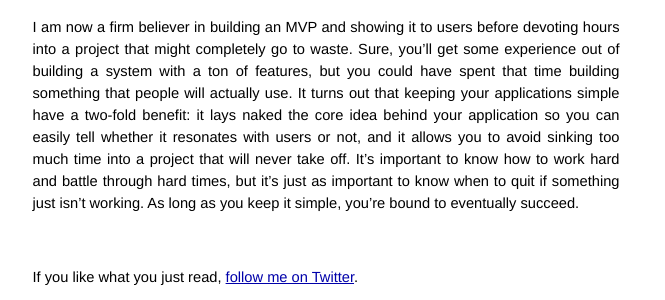
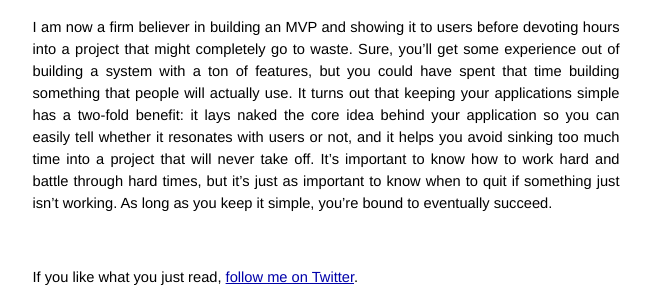
Before and after one commit to namukang/dskang.github.io, a Jekyll site: the page built from _posts/2012-03-30-simplicity-is-king.md, in a window 1280 px wide. Shown: the part 1858-2158 px from the top of the page, without its empty margins (314-979 px from the left). Built offline with Jekyll 4.4.1, drawn with Linux system fonts in a browser that asks for light colours; comment, search, counter and statistics services are not loaded.

Commit message:
Fix typo

```diff
--- a/_posts/2012-03-30-simplicity-is-king.md
+++ b/_posts/2012-03-30-simplicity-is-king.md
@@ -50,10 +50,10 @@ before devoting hours into a project that might completely go to
 waste. Sure, you'll get some experience out of building a system with
 a ton of features, but you could have spent that time building
 something that people will actually use. It turns out that keeping
-your applications simple have a two-fold benefit: it lays naked the
+your applications simple has a two-fold benefit: it lays naked the
 core idea behind your application so you can easily tell whether it
-resonates with users or not, and it allows you to avoid sinking too
-much time into a project that will never take off. It's important to
-know how to work hard and battle through hard times, but it's just as
+resonates with users or not, and it helps you avoid sinking too much
+time into a project that will never take off. It's important to know
+how to work hard and battle through hard times, but it's just as
 important to know when to quit if something just isn't working. As
 long as you keep it simple, you're bound to eventually succeed.
```
